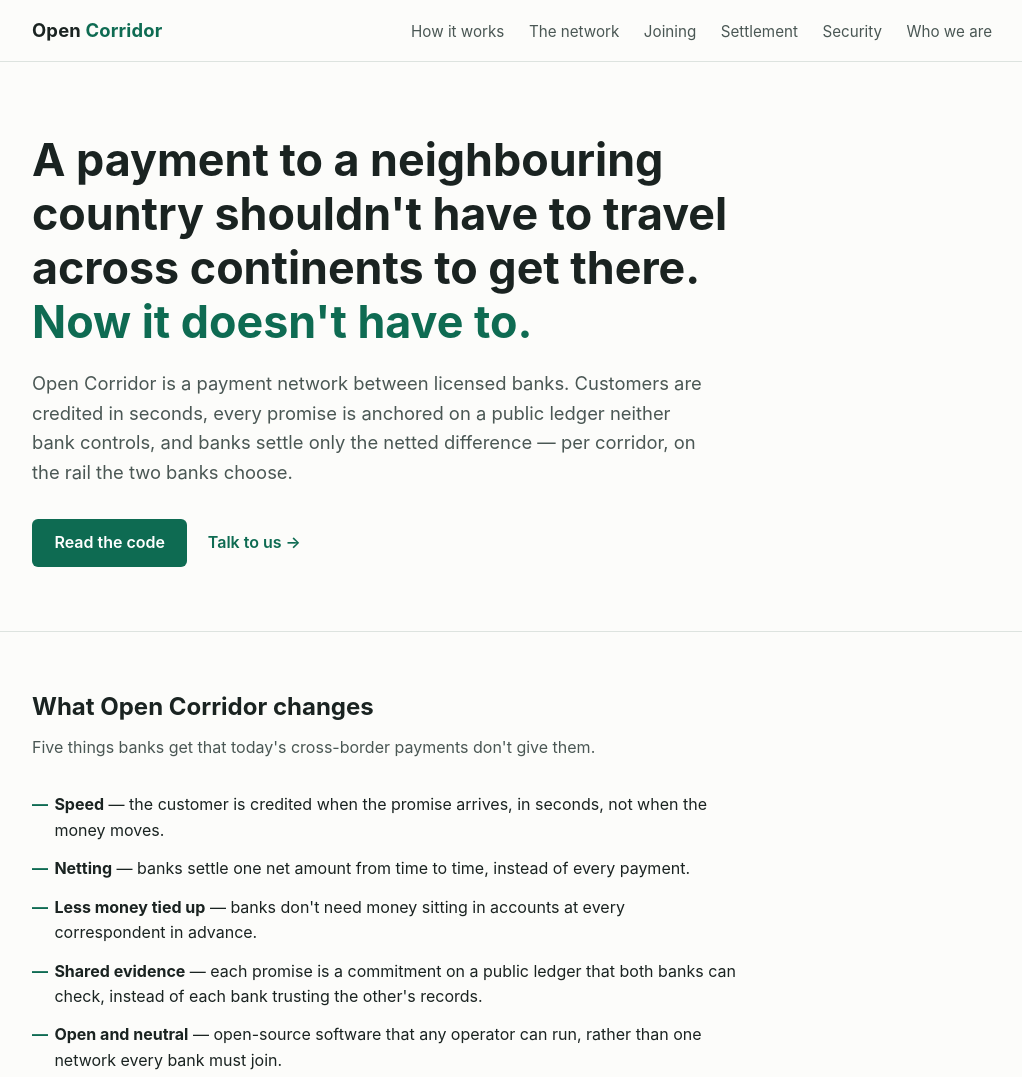
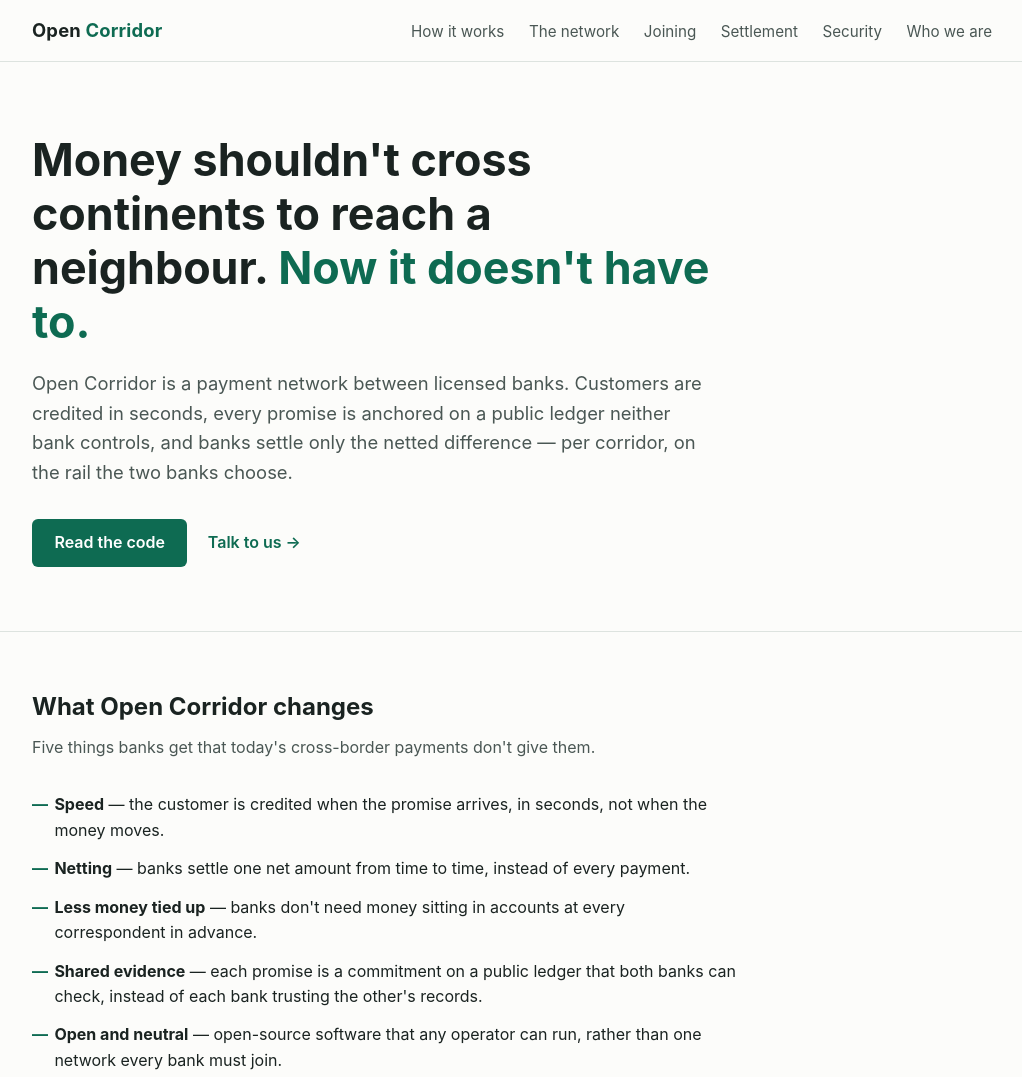
Before and after one commit to TESOBE/open-corridor-website, a plain HTML site: page docs/index.html in a window 1280 px wide. Shown: the top 1077 px of the page, without its empty margins (128-1150 px from the left). Drawn offline with Linux system fonts and the light colour scheme.

Commit message:
shorter text

```diff
--- a/docs/index.html
+++ b/docs/index.html
@@ -97,7 +97,7 @@
 
 <section class="hero">
   <div class="inner">
-    <h1>A payment to a neighbouring country shouldn't have to travel across continents to get there. <em>Now it doesn't have to.</em></h1>
+    <h1>Money shouldn't cross continents to reach a neighbour. <em>Now it doesn't have to.</em></h1>
     <p class="lead">Open Corridor is a payment network between licensed banks. Customers are credited in seconds, every promise is anchored on a public ledger neither bank controls, and banks settle only the netted difference — per corridor, on the rail the two banks choose.</p>
     <div class="cta">
       <a class="button" href="https://github.com/OpenBankProject/OBP-API">Read the code</a>
```
